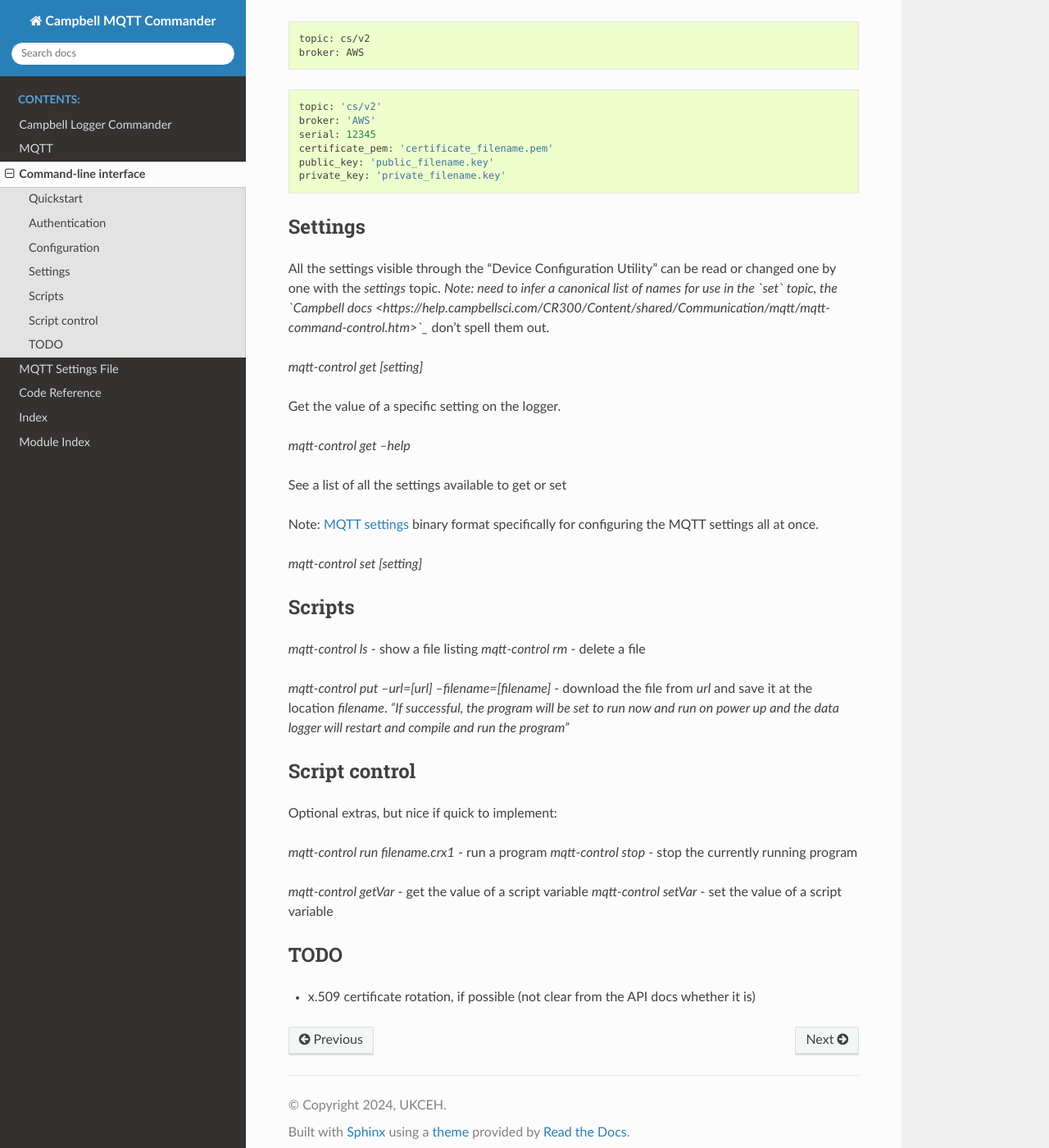
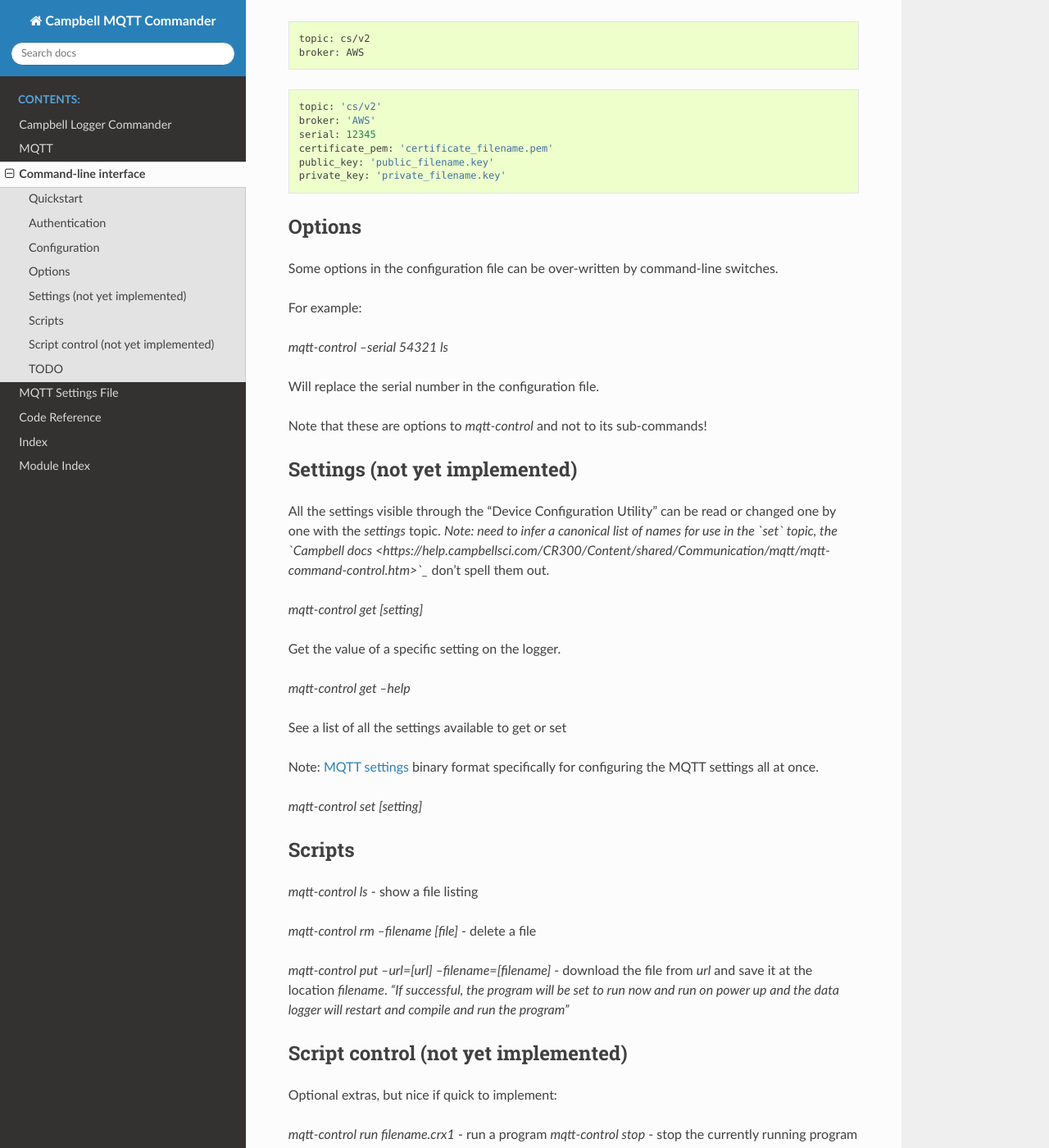
Before and after one commit to NERC-CEH/campbell-mqtt-control, a Sphinx documentation site: the page built from docs/cli.rst, in a window 1280 px wide and 1400 px high, scrolled down 662 px. Shown: the whole window at 82% size. Built offline with Sphinx 7.4.7 and the Read the Docs theme 3.1.0, drawn with Linux system fonts in a browser that asks for light colours; the version number could not be read and is left out; some of the changed text lies outside the part shown.

Commit message:
update the CLI docs to match the current reality

```diff
--- a/docs/cli.rst
+++ b/docs/cli.rst
@@ -38,8 +38,22 @@
     public_key: 'public_filename.key'
     private_key: 'private_filename.key'
 
-Settings
---------
+
+Options
+-------
+
+Some options in the configuration file can be over-written by command-line switches.
+
+For example:
+
+`mqtt-control --serial 54321 ls`
+
+Will replace the serial number in the configuration file.
+
+Note that these are options to `mqtt-control` and not to its sub-commands!
+
+Settings (not yet implemented)
+------------------------------
 
 All the settings visible through the "Device Configuration Utility" can be read or changed one by one with the `settings` topic.
 *Note: need to infer a canonical list of names for use in the `set` topic, the `Campbell docs <https://help.campbellsci.com/CR300/Content/shared/Communication/mqtt/mqtt-command-control.htm>`_* don't spell them out.
@@ -60,12 +74,13 @@
 -------
 
 `mqtt-control ls` - show a file listing
-`mqtt-control rm` - delete a file
+
+`mqtt-control rm --filename [file]` - delete a file
 
 `mqtt-control put --url=[url] --filename=[filename]` - download the file from `url` and save it at the location `filename`. *"If successful, the program will be set to run now and run on power up and the data logger will restart and compile and run the program"*
 
-Script control
---------------
+Script control (not yet implemented)
+------------------------------------
 
 Optional extras, but nice if quick to implement:
 
@@ -78,4 +93,4 @@
 TODO
 ----
 
-* x.509 certificate rotation, if possible (not clear from the API docs whether it is)
+* x.509 certificate rotation, if possible (the `fileControl` interface could be used in an unintended way, but would result in a short downtime while the logger is not running a program)
```
